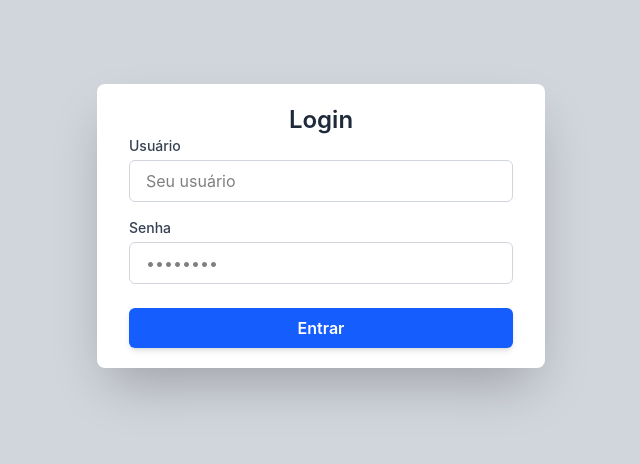
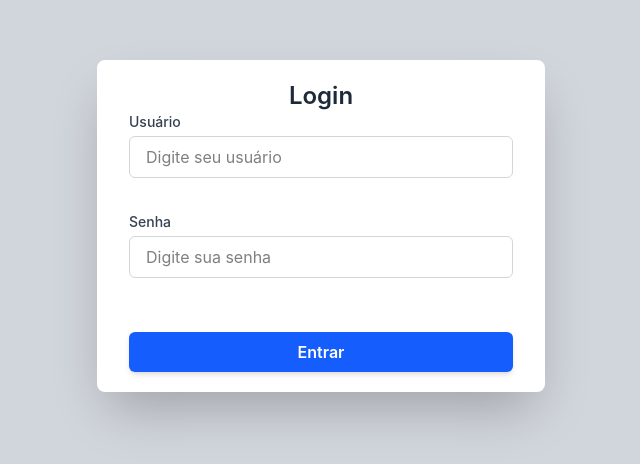
Before and after one commit to frnndog-suav/ProjetoTivit, a React (Vite) app: page / in a window 1280 px wide. Shown: the part 174-638 px from the top of the page, without its empty margins (319-959 px from the left). Built offline with nearby package versions, Linux system fonts and the light colour scheme.

Commit message:
refactor: handling error scenarios

```diff
--- a/src/pages/login/components/form-modal-container.tsx
+++ b/src/pages/login/components/form-modal-container.tsx
@@ -5,12 +5,25 @@ interface IProps {
 
 export function FormModalContainer({ children, onSubmit }: IProps) {
   return (
-    <div className="bg-white py-5 px-8 rounded-lg shadow-2xl w-full m-5 md:m-0 md:max-w-md">
+    <div
+      className="
+    bg-white
+      py-5
+      px-8
+      rounded-lg
+      shadow-2xl
+      w-full
+      flex
+      flex-col
+      m-5
+      md:m-0
+      md:max-w-md"
+    >
       <h2 className="text-2xl font-semibold text-gray-800 text-center">
         Login
       </h2>
 
-      <form className="flex flex-col gap-4" onSubmit={onSubmit}>
+      <form onSubmit={onSubmit} className="flex flex-col">
         {children}
       </form>
     </div>
--- a/src/pages/login/components/password-input.tsx
+++ b/src/pages/login/components/password-input.tsx
@@ -2,12 +2,13 @@ import type { UseFormRegisterReturn } from "react-hook-form";
 
 interface IProps {
   disabled: boolean;
+  errorMessage: string | null;
   controller: UseFormRegisterReturn<"password">;
 }
 
-export function PasswordInput({ disabled, controller }: IProps) {
+export function PasswordInput({ errorMessage, disabled, controller }: IProps) {
   return (
-    <div>
+    <div className="h-25">
       <label
         htmlFor="password-field"
         className="block text-sm font-medium text-gray-700 mb-1"
@@ -36,8 +37,11 @@ export function PasswordInput({ disabled, controller }: IProps) {
         disabled:opacity-50
         disabled:bg-gray-100
         disabled:text-gray-500"
-        placeholder="••••••••"
+        placeholder="Digite sua senha"
       />
+      {errorMessage && (
+        <p className="mt-1 text-sm text-red-600">{errorMessage}</p>
+      )}
     </div>
   );
 }
--- a/src/pages/login/components/submit-button.tsx
+++ b/src/pages/login/components/submit-button.tsx
@@ -8,7 +8,7 @@ export function SubmitButton({ disabled }: IProps) {
       type="submit"
       disabled={disabled}
       className="
-      mt-2
+      mt-5
       bg-blue-600
       hover:bg-blue-700
       text-white
--- a/src/pages/login/components/user-input.tsx
+++ b/src/pages/login/components/user-input.tsx
@@ -2,12 +2,13 @@ import type { UseFormRegisterReturn } from "react-hook-form";
 
 interface IProps {
   disabled: boolean;
+  errorMessage: string | null;
   controller: UseFormRegisterReturn<"user">;
 }
 
-export function UserInput({ disabled, controller }: IProps) {
+export function UserInput({ errorMessage, disabled, controller }: IProps) {
   return (
-    <div>
+    <div className="h-25">
       <label
         htmlFor="user-field"
         className="block text-sm font-medium text-gray-700 mb-1"
@@ -20,7 +21,7 @@ export function UserInput({ disabled, controller }: IProps) {
         type="text"
         id="user-field"
         disabled={disabled}
-        placeholder="Seu usuário"
+        placeholder="Digite seu usuário"
         className="
         w-full
         px-4
@@ -39,6 +40,9 @@ export function UserInput({ disabled, controller }: IProps) {
         focus:ring-blue-500
         "
       />
+      {errorMessage && (
+        <p className="mt-1 text-sm text-red-600">{errorMessage}</p>
+      )}
     </div>
   );
 }
--- a/src/pages/login/view-model.tsx
+++ b/src/pages/login/view-model.tsx
@@ -6,8 +6,8 @@ import { useForm } from "react-hook-form";
 import * as z from "zod";
 
 const loginSchema = z.object({
-  user: z.string().min(1, "O campo de usuário é obrigatório"),
-  password: z.string().min(1, "O campo de senha é obrigatório"),
+  user: z.string().min(1, "O campo de usuário é obrigatório."),
+  password: z.string().min(1, "O campo de senha é obrigatório."),
 });
 
 type TLoginFormData = z.infer<typeof loginSchema>;
@@ -16,7 +16,7 @@ export const useLoginPageViewModel = () => {
   const {
     register,
     handleSubmit,
-    formState: { isSubmitting },
+    formState: { isSubmitting, errors },
   } = useForm<TLoginFormData>({
     resolver: zodResolver(loginSchema),
   });
@@ -26,6 +26,8 @@ export const useLoginPageViewModel = () => {
 
   const userInputFormController = register("user");
   const passwordInputFormController = register("password");
+  const userInputErrorMessage = errors.user?.message || null;
+  const passwordInputErrorMessage = errors.password?.message || null;
 
   async function submit(data: TLoginFormData) {
     try {
@@ -43,8 +45,9 @@ export const useLoginPageViewModel = () => {
   }
 
   return {
-    isPending,
+    userInputErrorMessage,
     userInputFormController,
+    passwordInputErrorMessage,
     passwordInputFormController,
     disabled: isPending || isSubmitting,
     onSubmit: handleSubmit(submit),
--- a/src/pages/login/view.tsx
+++ b/src/pages/login/view.tsx
@@ -6,7 +6,9 @@ interface IProps extends ReturnType<typeof useLoginPageViewModel> {}
 
 export function LoginPageView({
   disabled,
+  userInputErrorMessage,
   userInputFormController,
+  passwordInputErrorMessage,
   passwordInputFormController,
   onSubmit,
 }: IProps) {
@@ -15,11 +17,13 @@ export function LoginPageView({
       <LoginComposition.FormModalContainer onSubmit={onSubmit}>
         <LoginComposition.UserInput
           disabled={disabled}
+          errorMessage={userInputErrorMessage}
           controller={userInputFormController}
         />
 
         <LoginComposition.PasswordInput
           disabled={disabled}
+          errorMessage={passwordInputErrorMessage}
           controller={passwordInputFormController}
         />
 
--- a/src/routes/app-routes.tsx
+++ b/src/routes/app-routes.tsx
@@ -1,4 +1,4 @@
-import LoginPage from "@/pages/login";
+import LoginPage from "@pages/login";
 import { lazy, Suspense } from "react";
 import { Route, Routes } from "react-router";
 import { APP_PATHS } from "./app-paths";
```
